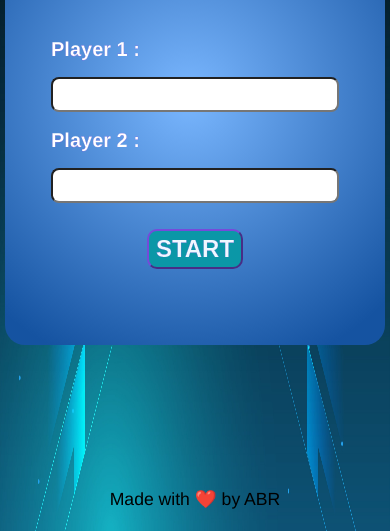
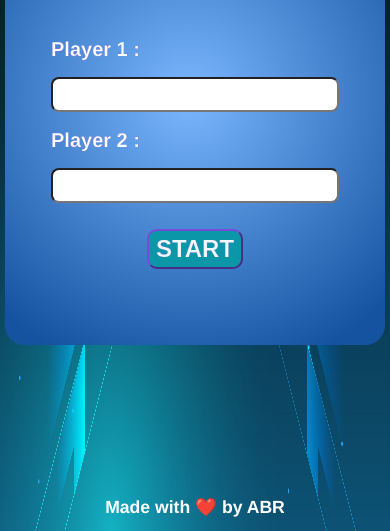
Before and after one commit to adithya-b-r/tictactoe, a plain HTML site: page index.html in a window 390 px wide. Shown: the part 313-844 px from the top of the page. Drawn offline with Linux system fonts and the light colour scheme.

Commit message:
Update style.css

```diff
--- a/style.css
+++ b/style.css
@@ -167,7 +167,7 @@ h2{
 
 @media (max-width:600px) {
     #main{
-        max-width: 99vh;
+        max-width: 100%;
         max-height: 100%;
         object-fit: cover;
     }
@@ -195,4 +195,14 @@ h2{
         background-color: #0b97a7;
         font-weight: 800;
     }
+
+    .credit {
+        font-size: 1.1rem;
+        font-weight: 800;
+        color: var(--black);
+        color: #fff;
+        text-align: center;
+        position: relative;
+        top: 96%;
+    }
 }
```
